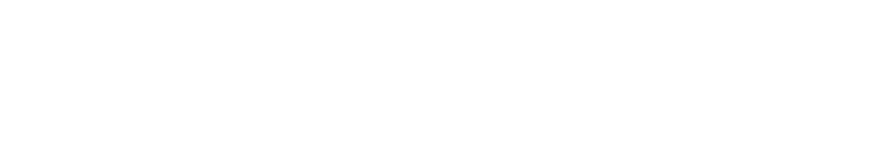
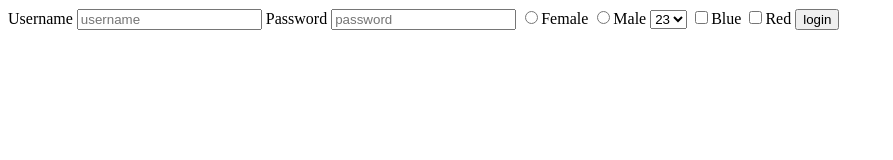
Before and after one commit to kyledavelaar/vanilla-js, a website: page ZZ TEMP/temp.html in a window 1280 px wide. Shown: the whole page, without its empty margins (0-893 px from the left). Drawn offline with Linux system fonts and the light colour scheme.

Commit message:
update form

```diff
--- a/ZZ TEMP/temp.html
+++ b/ZZ TEMP/temp.html
@@ -6,14 +6,32 @@
   <meta name="viewport" content="width=device-width, initial-scale=1.0">
   <meta http-equiv="X-UA-Compatible" content="ie=edge">
   <title>TEMP</title>
-  <!-- <link rel="stylesheet" href="https://maxcdn.bootstrapcdn.com/bootstrap/3.3.7/css/bootstrap.min.css" integrity="sha384-BVYiiSIFeK1dGmJRAkycuHAHRg32OmUcww7on3RYdg4Va+PmSTsz/K68vbdEjh4u" crossorigin="anonymous"> -->
   <link rel="stylesheet" href="temp.css">
 </head>
 <body>
 
+  <form>
+    <label for="">
+      Username
+      <input id="username" type="text" placeholder="username">
+    </label>
+    <label for="">
+      Password
+      <input name="password" type="password" placeholder="password">
+    </label>
+    <input type="radio" name="gender" value="famale">Female
+    <input type="radio" name"gender" value="male">Male
+    <select name="age">
+      <option value="23">23</option>
+      <option value="33">33</option>
+      <option value="44">44</option>
+    </select>
+    <input type="checkbox" name="color" value="blue">Blue
+    <input type="checkbox" name="color" value="red">Red
+      <input type="submit" value='login'>
+  </form>
 
 
-  <!-- <script src="https://cdnjs.cloudflare.com/ajax/libs/jquery/3.2.1/jquery.min.js"></script> -->
   <script src="temp.js"></script>
 </body>
 
--- a/ZZ TEMP/temp.js
+++ b/ZZ TEMP/temp.js
@@ -0,0 +1,13 @@
+
+
+let form = document.querySelector('form');
+
+form.addEventListener('submit', function(e) {
+  e.preventDefault();
+  let username = document.querySelector('#username').value;
+  let password = document.querySelector('[name="password"]').value;
+  let gender = document.querySelector('[name="gender"]:checked').value;
+  let age = document.querySelector('[name="age"]').value;
+  let colors = document.querySelectorAll('[name="color"]:checked').value
+  console.log('sent', username, password, gender, age, colors)
+})
```
Also changed, not shown: Form/form.js (+16 -3 lines).
